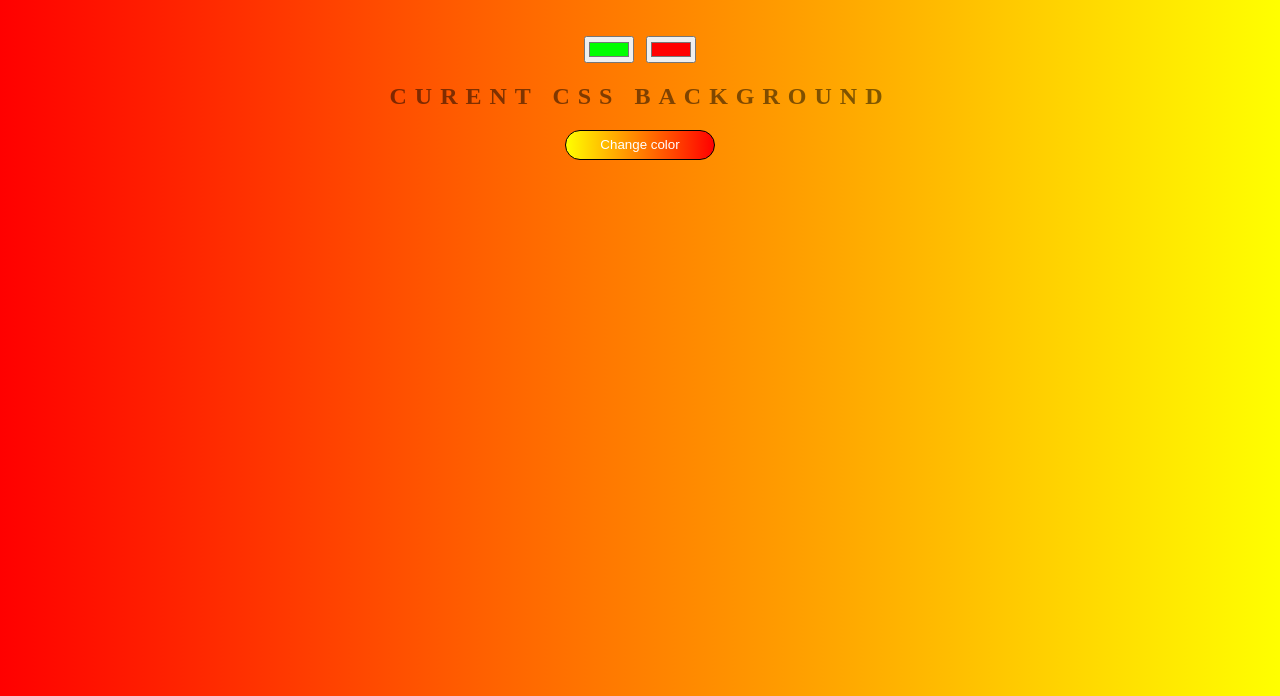
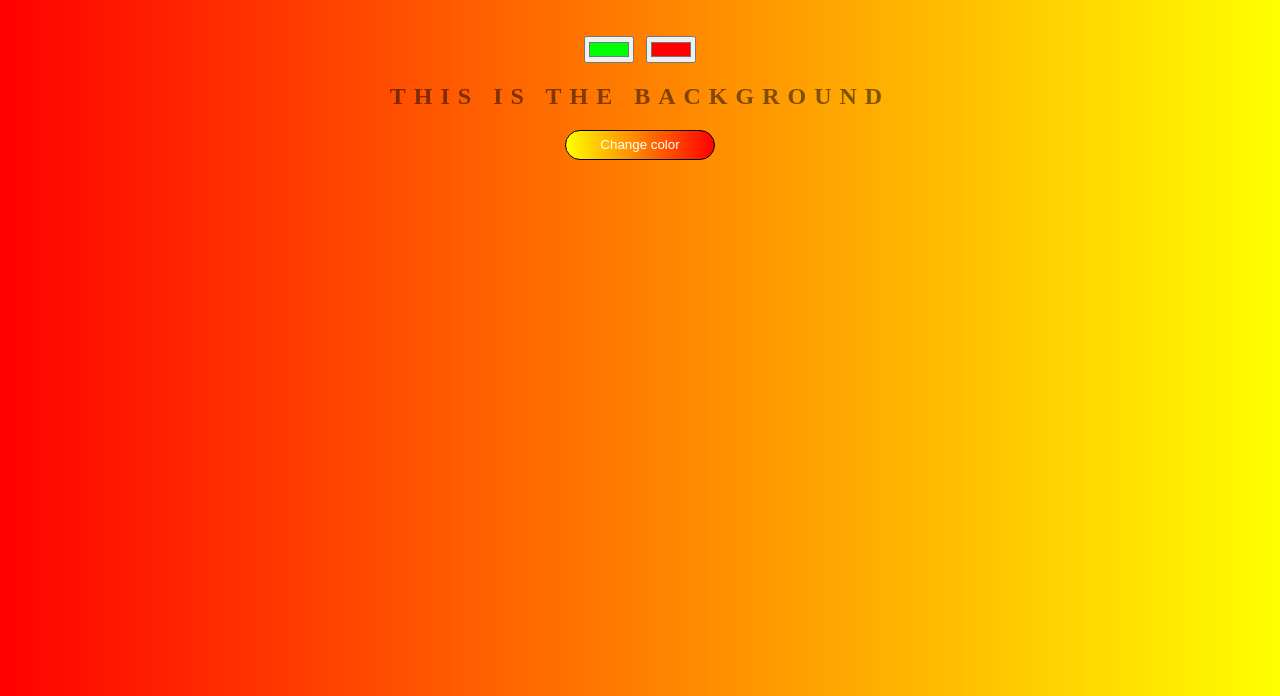
Before and after one commit to YSuhaib/background-generator, a plain HTML site: page index.html in a window 1280 px wide. Shown: the part 104-800 px from the top of the page. Drawn offline with Linux system fonts and the light colour scheme; files that its build step writes are made by us from their sources; files whose address does not match are found by name.

Commit message:
changing text

```diff
--- a/index.html
+++ b/index.html
@@ -12,7 +12,7 @@
     <h1>Cool genrator</h1>
     <input type="color" name="color1" value="#00ff00" class="color1">
     <input type="color" name="color2" value="#ff0000" class="color2">
-    <h2>curent css backGround</h2>
+    <h2>this is the background</h2>
     <h3></h3>
 
     <button class="button">Change color</button>
```
